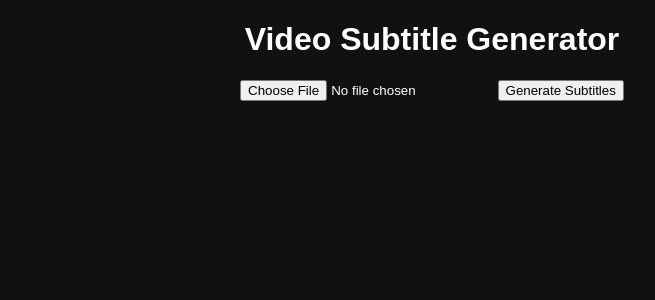
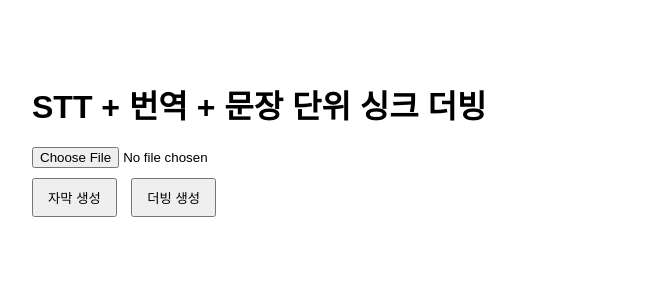
Before and after one commit to yunsu080313-del/real, a Flask app: page / in a window 1280 px wide. Shown: the top 300 px of the page, without its empty margins (208-863 px from the left). Run offline with Flask 3, Linux system fonts and the light colour scheme.

Commit message:
Update index.html

```diff
--- a/templates/index.html
+++ b/templates/index.html
@@ -1,40 +1,101 @@
 <!DOCTYPE html>
-<html>
+<html lang="ko">
 <head>
-    <title>Video Subtitle Overlay</title>
-    <link rel="stylesheet" href="/static/style.css">
+    <meta charset="UTF-8">
+    <title>Whisper STT + Sync Dubbing</title>
+    <meta name="viewport" content="width=device-width, initial-scale=1">
+
+    <style>
+        body {
+            font-family: Arial, sans-serif;
+            max-width: 800px;
+            margin: 40px auto;
+            padding: 20px;
+        }
+
+        h1 {
+            margin-bottom: 20px;
+        }
+
+        form {
+            margin-bottom: 30px;
+        }
+
+        input[type="file"] {
+            margin-bottom: 10px;
+        }
+
+        button {
+            padding: 8px 14px;
+            margin-right: 10px;
+            cursor: pointer;
+        }
+
+        audio, video {
+            margin-top: 20px;
+            width: 100%;
+        }
+
+        .section {
+            margin-top: 30px;
+        }
+    </style>
 </head>
 <body>
-<div class="container">
 
-    <h1>Video Subtitle Generator</h1>
+<h1>STT + 번역 + 문장 단위 싱크 더빙</h1>
 
-    <form method="POST" enctype="multipart/form-data">
-        <input type="file" name="audio" accept="audio/*,video/*" required>
-        <button type="submit">Generate Subtitles</button>
-    </form>
+<form method="POST" enctype="multipart/form-data">
+    <input type="file" name="audio" accept="audio/*,video/*" required><br>
 
-    {% if dubbing_path %}
-    <h3>더빙 음성</h3>
+    <button type="submit" name="action" value="subtitle">
+        자막 생성
+    </button>
+
+    <button type="submit" name="action" value="dubbing">
+        더빙 생성
+    </button>
+</form>
+
+
+{% if video_path %}
+<div class="section">
+    <h3>업로드 파일</h3>
+
+    <video controls>
+        <source src="{{ video_path }}">
+        브라우저가 video 태그를 지원하지 않습니다.
+    </video>
+</div>
+{% endif %}
+
+
+{% if subtitle_path %}
+<div class="section">
+    <h3>생성된 자막 (VTT)</h3>
+    <a href="{{ subtitle_path }}" download>
+        자막 다운로드
+    </a>
+</div>
+{% endif %}
+
+
+{% if dubbing_path %}
+<div class="section">
+    <h3>영어 더빙 (싱크 적용)</h3>
+
     <audio controls>
         <source src="{{ dubbing_path }}" type="audio/mpeg">
+        브라우저가 audio 태그를 지원하지 않습니다.
     </audio>
-    {% endif %}
 
+    <p>
+        <a href="{{ dubbing_path }}" download>
+            더빙 파일 다운로드
+        </a>
+    </p>
+</div>
+{% endif %}
 
-    {% if video_path %}
-    <div class="video-container">
-        <video width="700" controls>
-            <source src="{{ video_path }}">
-            <track src="{{ subtitle_path }}"
-               kind="subtitles"
-               srclang="en"
-               label="English"
-               default>
-        </video>
-    </div>
-    {% endif %}
-
-</div>
 </body>
 </html>
```
